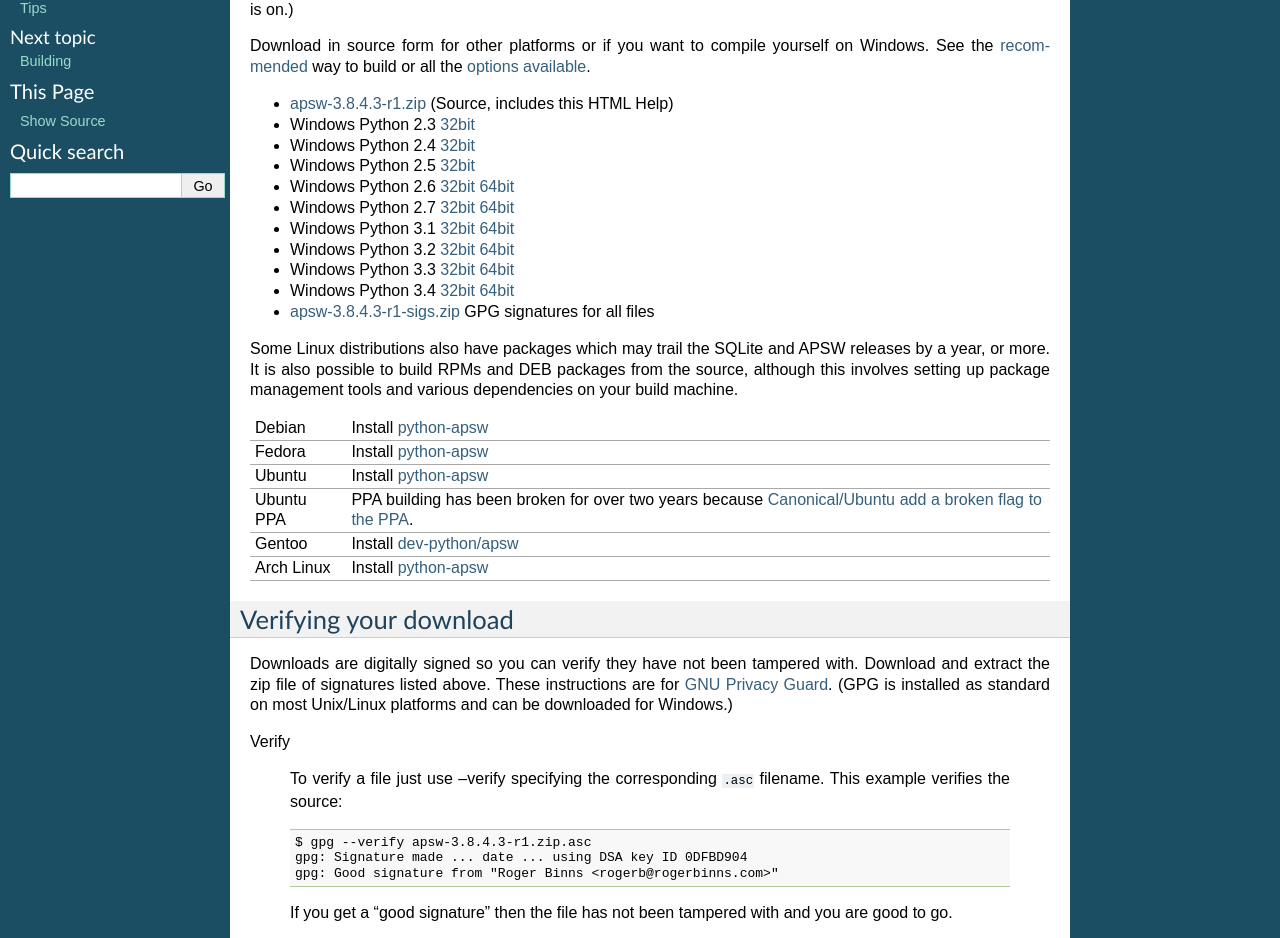
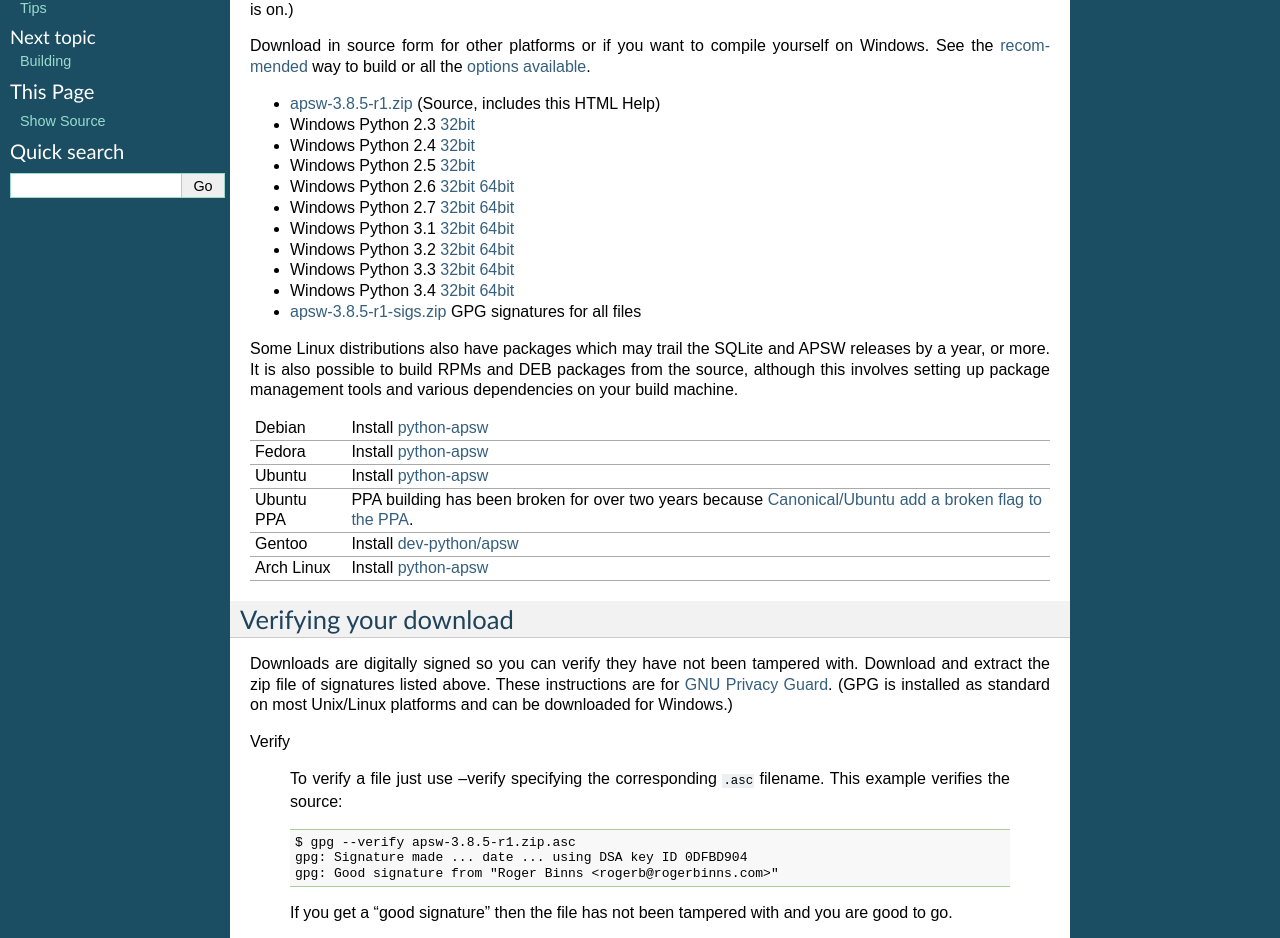
Before and after one commit to rogerbinns/apsw, a Sphinx documentation site: the page built from doc/download.rst, in a window 1280 px wide and 1400 px high. Shown: the part 191-1129 px from the top of the window. Built offline with Sphinx 7.4.7, drawn with Linux system fonts in a browser that asks for light colours; pages that are not in the unit, such as notebooks, are missing from menus; the version number is read from the project's files by our own code.

Commit message:
Release bumps

```diff
--- a/doc/changes.rst
+++ b/doc/changes.rst
@@ -1,6 +1,12 @@
 Change History
 **************
 .. currentmodule:: apsw
+
+3.8.5-r1
+========
+
+Added SQLITE_IOCAP_IMMUTABLE and SQLITE_FCNTL_WIN32_SET_HANDLE
+constants.
 
 3.8.4.3-r1
 ==========
--- a/doc/download.rst
+++ b/doc/download.rst
@@ -18,51 +18,51 @@
 
 .. downloads-begin
 
-* `apsw-3.8.4.3-r1.zip
-  <https://github.com/rogerbinns/apsw/releases/download/3.8.4.3-r1/apsw-3.8.4.3-r1.zip>`__
+* `apsw-3.8.5-r1.zip
+  <https://github.com/rogerbinns/apsw/releases/download/3.8.5-r1/apsw-3.8.5-r1.zip>`__
   (Source, includes this HTML Help)
 
 * Windows Python 2.3 `32bit
-  <https://github.com/rogerbinns/apsw/releases/download/3.8.4.3-r1/apsw-3.8.4.3-r1.win32-py2.3.exe>`__
+  <https://github.com/rogerbinns/apsw/releases/download/3.8.5-r1/apsw-3.8.5-r1.win32-py2.3.exe>`__
 
 * Windows Python 2.4 `32bit
-  <https://github.com/rogerbinns/apsw/releases/download/3.8.4.3-r1/apsw-3.8.4.3-r1.win32-py2.4.exe>`__
+  <https://github.com/rogerbinns/apsw/releases/download/3.8.5-r1/apsw-3.8.5-r1.win32-py2.4.exe>`__
 
 * Windows Python 2.5 `32bit
-  <https://github.com/rogerbinns/apsw/releases/download/3.8.4.3-r1/apsw-3.8.4.3-r1.win32-py2.5.exe>`__
+  <https://github.com/rogerbinns/apsw/releases/download/3.8.5-r1/apsw-3.8.5-r1.win32-py2.5.exe>`__
 
 * Windows Python 2.6 `32bit
-  <https://github.com/rogerbinns/apsw/releases/download/3.8.4.3-r1/apsw-3.8.4.3-r1.win32-py2.6.exe>`__
+  <https://github.com/rogerbinns/apsw/releases/download/3.8.5-r1/apsw-3.8.5-r1.win32-py2.6.exe>`__
   `64bit
-  <https://github.com/rogerbinns/apsw/releases/download/3.8.4.3-r1/apsw-3.8.4.3-r1.win-amd64-py2.6.exe>`__
+  <https://github.com/rogerbinns/apsw/releases/download/3.8.5-r1/apsw-3.8.5-r1.win-amd64-py2.6.exe>`__
 
 * Windows Python 2.7 `32bit
-  <https://github.com/rogerbinns/apsw/releases/download/3.8.4.3-r1/apsw-3.8.4.3-r1.win32-py2.7.exe>`__
+  <https://github.com/rogerbinns/apsw/releases/download/3.8.5-r1/apsw-3.8.5-r1.win32-py2.7.exe>`__
   `64bit
-  <https://github.com/rogerbinns/apsw/releases/download/3.8.4.3-r1/apsw-3.8.4.3-r1.win-amd64-py2.7.exe>`__
+  <https://github.com/rogerbinns/apsw/releases/download/3.8.5-r1/apsw-3.8.5-r1.win-amd64-py2.7.exe>`__
 
 * Windows Python 3.1 `32bit
-  <https://github.com/rogerbinns/apsw/releases/download/3.8.4.3-r1/apsw-3.8.4.3-r1.win32-py3.1.exe>`__
+  <https://github.com/rogerbinns/apsw/releases/download/3.8.5-r1/apsw-3.8.5-r1.win32-py3.1.exe>`__
   `64bit
-  <https://github.com/rogerbinns/apsw/releases/download/3.8.4.3-r1/apsw-3.8.4.3-r1.win-amd64-py3.1.exe>`__
+  <https://github.com/rogerbinns/apsw/releases/download/3.8.5-r1/apsw-3.8.5-r1.win-amd64-py3.1.exe>`__
 
 * Windows Python 3.2 `32bit
-  <https://github.com/rogerbinns/apsw/releases/download/3.8.4.3-r1/apsw-3.8.4.3-r1.win32-py3.2.exe>`__
+  <https://github.com/rogerbinns/apsw/releases/download/3.8.5-r1/apsw-3.8.5-r1.win32-py3.2.exe>`__
   `64bit
-  <https://github.com/rogerbinns/apsw/releases/download/3.8.4.3-r1/apsw-3.8.4.3-r1.win-amd64-py3.2.exe>`__
+  <https://github.com/rogerbinns/apsw/releases/download/3.8.5-r1/apsw-3.8.5-r1.win-amd64-py3.2.exe>`__
 
 * Windows Python 3.3 `32bit
-  <https://github.com/rogerbinns/apsw/releases/download/3.8.4.3-r1/apsw-3.8.4.3-r1.win32-py3.3.exe>`__
+  <https://github.com/rogerbinns/apsw/releases/download/3.8.5-r1/apsw-3.8.5-r1.win32-py3.3.exe>`__
   `64bit
-  <https://github.com/rogerbinns/apsw/releases/download/3.8.4.3-r1/apsw-3.8.4.3-r1.win-amd64-py3.3.exe>`__
+  <https://github.com/rogerbinns/apsw/releases/download/3.8.5-r1/apsw-3.8.5-r1.win-amd64-py3.3.exe>`__
 
 * Windows Python 3.4 `32bit
-  <https://github.com/rogerbinns/apsw/releases/download/3.8.4.3-r1/apsw-3.8.4.3-r1.win32-py3.4.exe>`__
+  <https://github.com/rogerbinns/apsw/releases/download/3.8.5-r1/apsw-3.8.5-r1.win32-py3.4.exe>`__
   `64bit
-  <https://github.com/rogerbinns/apsw/releases/download/3.8.4.3-r1/apsw-3.8.4.3-r1.win-amd64-py3.4.exe>`__
+  <https://github.com/rogerbinns/apsw/releases/download/3.8.5-r1/apsw-3.8.5-r1.win-amd64-py3.4.exe>`__
 
-* `apsw-3.8.4.3-r1-sigs.zip
-  <https://github.com/rogerbinns/apsw/releases/download/3.8.4.3-r1/apsw-3.8.4.3-r1-sigs.zip>`__
+* `apsw-3.8.5-r1-sigs.zip
+  <https://github.com/rogerbinns/apsw/releases/download/3.8.5-r1/apsw-3.8.5-r1-sigs.zip>`__
   GPG signatures for all files
 
 .. downloads-end
@@ -105,7 +105,7 @@
   To verify a file just use --verify specifying the corresponding
   ``.asc`` filename.  This example verifies the source::
 
-      $ gpg --verify apsw-3.8.4.3-r1.zip.asc
+      $ gpg --verify apsw-3.8.5-r1.zip.asc
       gpg: Signature made ... date ... using DSA key ID 0DFBD904
       gpg: Good signature from "Roger Binns <rogerb@rogerbinns.com>"
 
```
Also changed, not shown: 6 other files.
